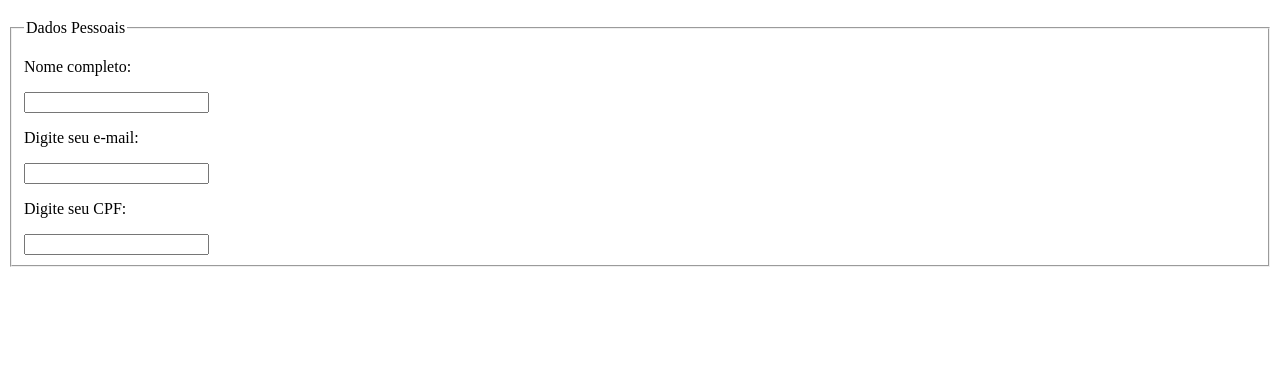
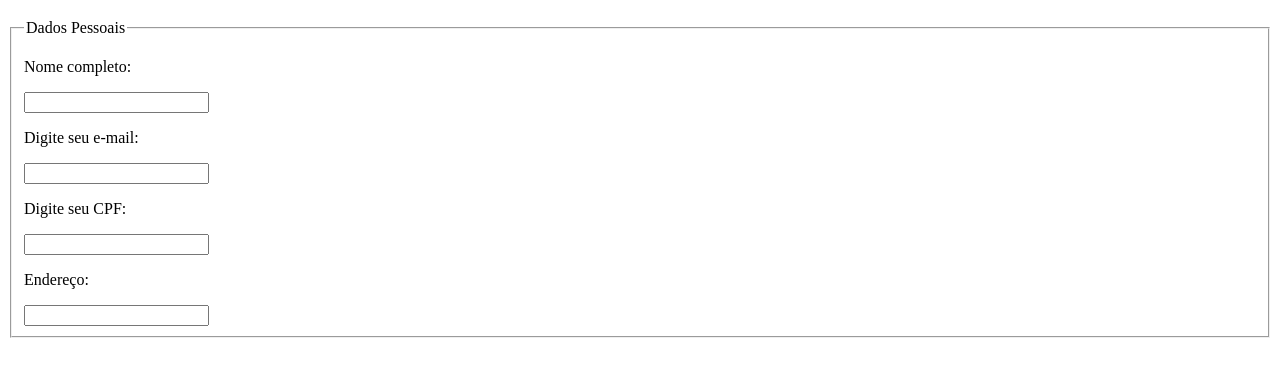
Before and after one commit to AndersonSilva94/trybe-exercises-fundamentals, a plain HTML site: page exercises/bloco_6/dia_1/form.html in a window 1280 px wide. Shown: the part 61-438 px from the top of the page. Drawn offline with Linux system fonts and the light colour scheme.

Commit message:
exercício - campo endereço

```diff
--- a/exercises/bloco_6/dia_1/form.html
+++ b/exercises/bloco_6/dia_1/form.html
@@ -21,6 +21,9 @@
       <br>
       <p>Digite seu CPF:</p>
       <input type="text" name="cpf" id="cpf" maxlength="11" required>
+      <br>
+      <p>Endereço:</p>
+      <input type="text" name="adress" id="adress" maxlength="200" required>
     </fieldset>
   </form>
 </body>
--- a/exercises/bloco_6/dia_1/style.css
+++ b/exercises/bloco_6/dia_1/style.css
@@ -0,0 +1,5 @@
+* {
+  margin: 0;
+  padding: 0;
+  box-sizing: border-box;
+}
```
